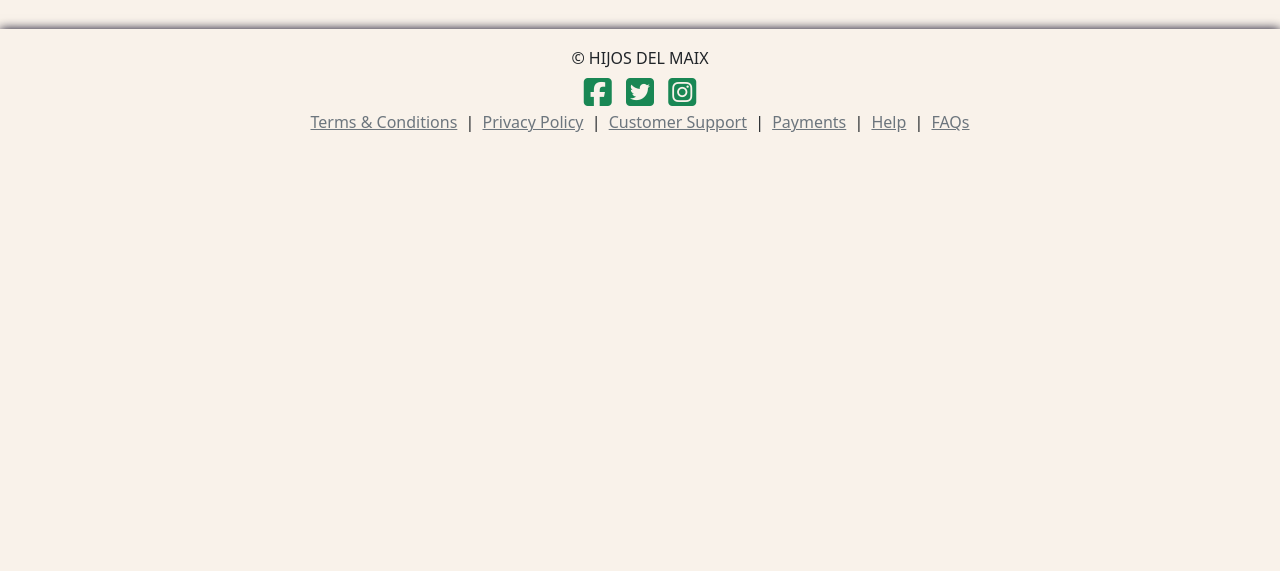
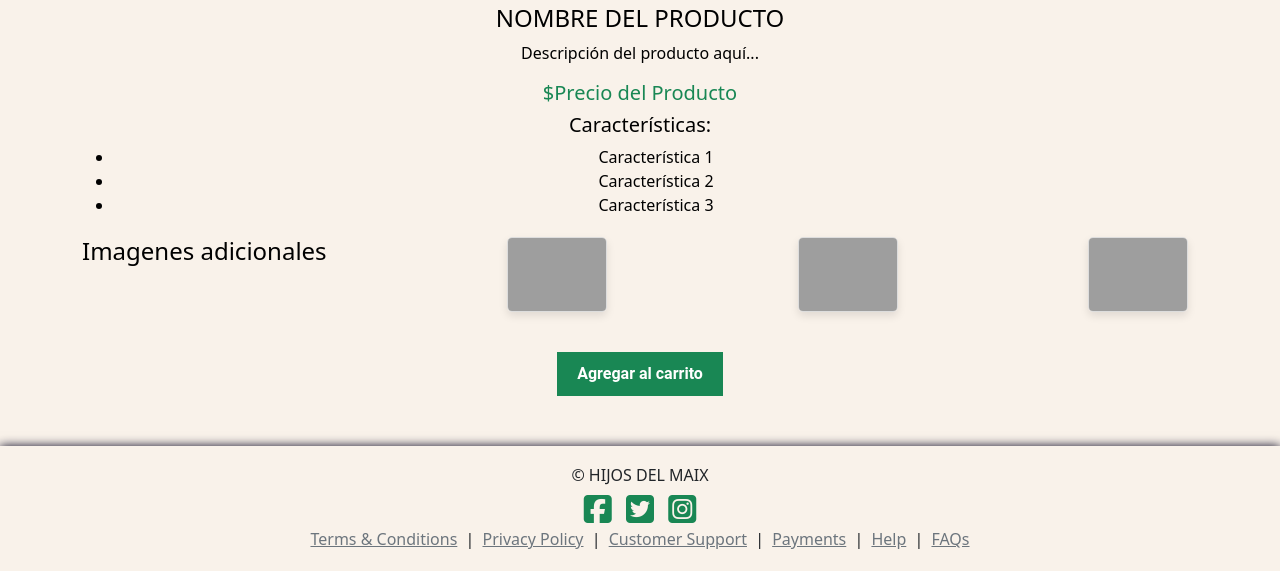
Before and after one commit to Mmontiel13/tecweb, a PHP site: page /Productos/producto1.html in a window 1280 px wide. Shown: the part 872-1443 px from the top of the page. Before the commit the page ends 1004 px from the top, so only its background shows below. Run offline with PHP 8.4, Linux system fonts and the light colour scheme; some libraries are stand-ins or nearby versions; grey boxes are pictures that could not be loaded.

Commit message:
Plantilla producto 1 en progreso

```diff
--- a/actividades/01-la_web_estatica/Productos/producto1.html
+++ b/actividades/01-la_web_estatica/Productos/producto1.html
@@ -65,7 +65,26 @@
 				<!--FIN NAV -->
 
                 <div class="container container-specific">
-                    <div class="row justify-content-center">
+                    <div class="row justify-content-start">
+
+						<div class ="col-lg-4 col-md-4 col-sm-12 imagen">
+							<img class="img-fluid" src="../img/Productos/p1.png">
+						</div>
+
+						<div class ="col-lg-8 col-md-8 col-sm-12 text-center text-lg-start infoSingle">
+							<h4 class="text-uppercase">Nombre del Producto</h4>
+                            <p>Descripción del producto aquí...</p>
+                            <h5 class="text-success">$Precio del Producto</h5>
+
+                            <!-- Descripción detallada del producto -->
+                            <h5>Características:</h5>
+                            <ul>
+                                <li>Característica 1</li>
+                                <li>Característica 2</li>
+                                <li>Característica 3</li>
+                            </ul>
+						</div>
+
                         <div class="col-12 producto">
                             <img class="img-fluid" src="../img/Productos/p1.png">
                             <h4 class="text-uppercase">Nombre del Producto</h4>
@@ -95,8 +114,6 @@
                     </div>
                 </div>
 
-
-				<!--fin carrusel-->
 				<!-- Inicia pie -->
 				<footer class="pie-pagina container-fluid">
 					<h6 class="text-uppercase">
--- a/actividades/01-la_web_estatica/css/Estilos-ProyectoHW.css
+++ b/actividades/01-la_web_estatica/css/Estilos-ProyectoHW.css
@@ -528,7 +528,7 @@ nav h1{
     display: none;
 }
 
-/*Estilos para productos especificos*/
+/*Estilos para productos especificos NUEVA*/
 
 /* Estilos para la imagen del producto */
 .producto img {
```
